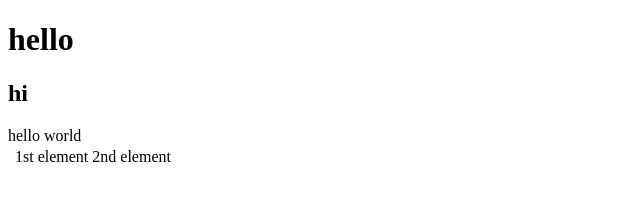
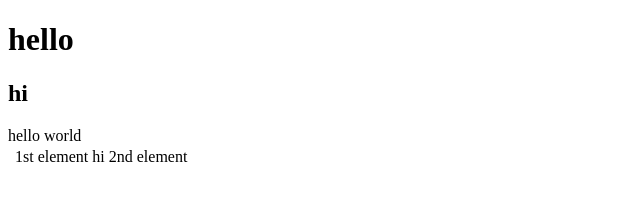
Before and after one commit to abdenour234/index, a plain HTML site: page index.html in a window 1280 px wide. Shown: the full height of the page, 0-640 px from the left. Drawn offline with Linux system fonts and the light colour scheme.

Commit message:
Update index.html

```diff
--- a/index.html
+++ b/index.html
@@ -13,7 +13,7 @@
         <thead>
             <th>
                 <td colspan="1">
-                    1st element
+                    1st element hi
                 </td>
             <td colspan="2">
                 2nd element
```
